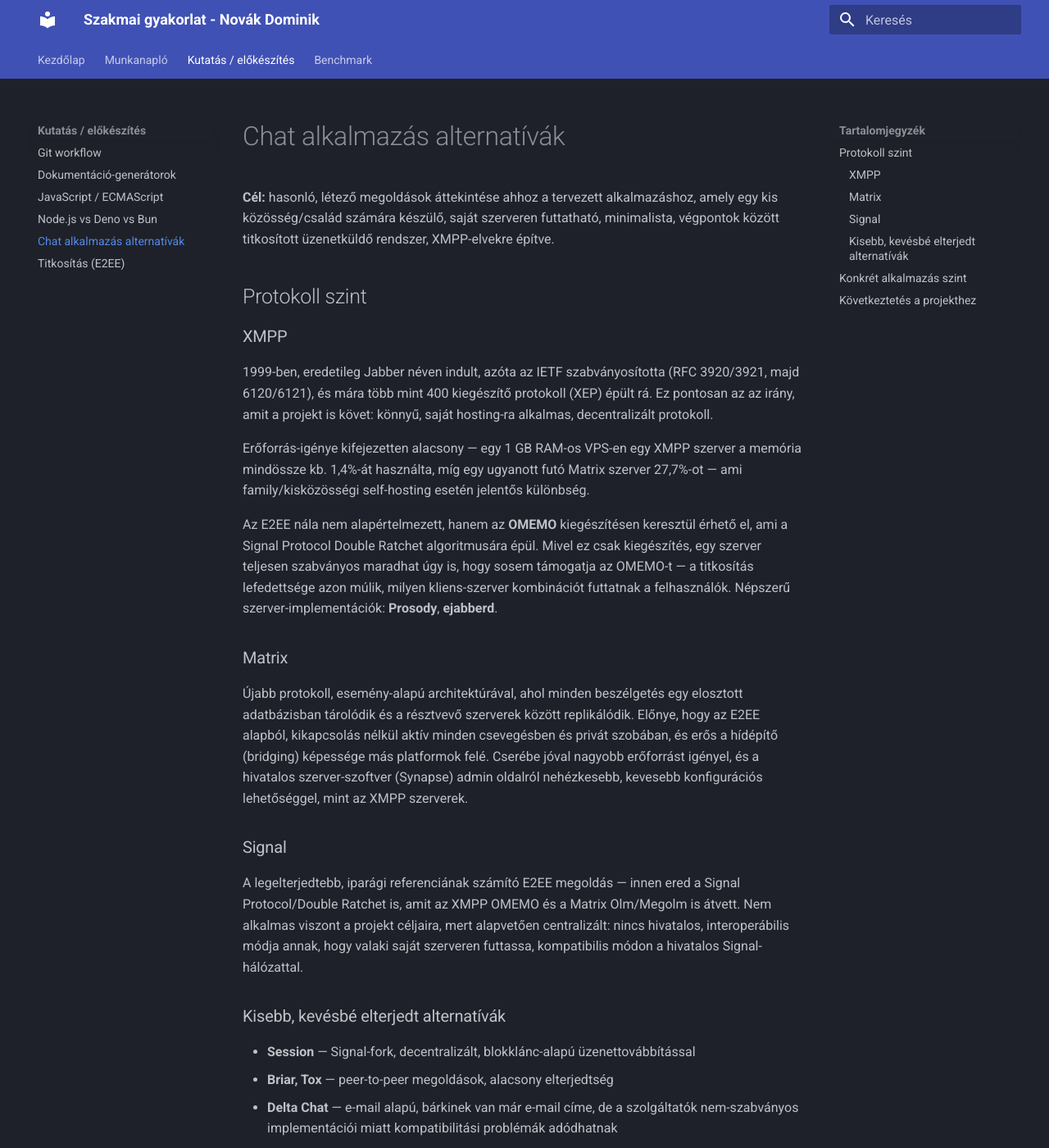
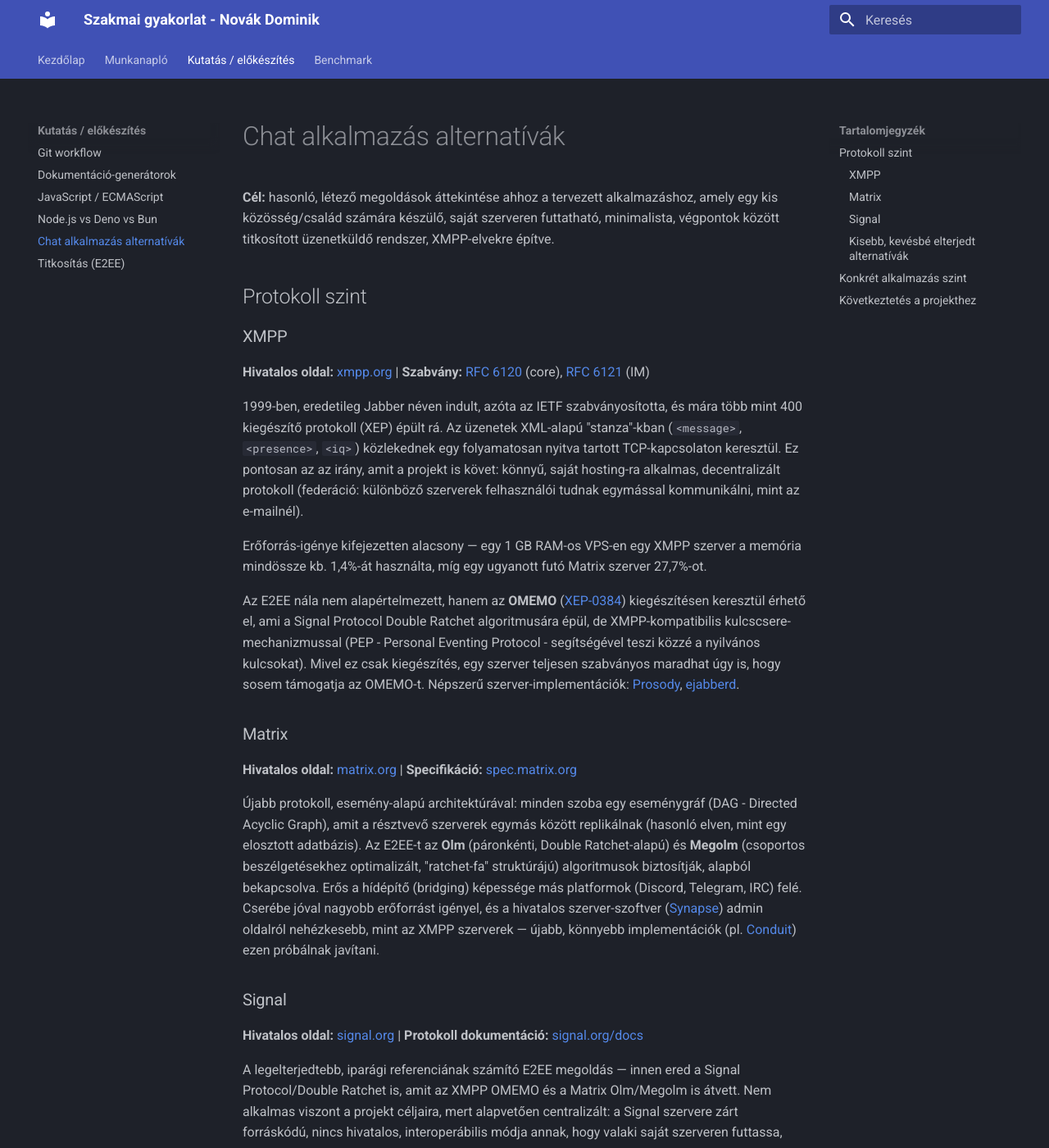
Before and after one commit to NDominikViktor/szak_gyak, an MkDocs documentation site: the page built from docs/research/chat-alternatives.md, in a window 1280 px wide and 1400 px high. Shown: the whole window at 82% size. Built offline with MkDocs 1.6.1 and Material for MkDocs 9.7.7, drawn with Linux system fonts in a browser that asks for light colours; some of the changed text lies outside the part shown.

Commit message:
docs: add links and protocol/encryption details to chat alternatives comparison

```diff
--- a/docs/research/chat-alternatives.md
+++ b/docs/research/chat-alternatives.md
@@ -9,61 +9,81 @@ szerveren futtatható, minimalista, végpontok között titkosított
 
 ### XMPP
 
-1999-ben, eredetileg Jabber néven indult, azóta az IETF szabványosította
-(RFC 3920/3921, majd 6120/6121), és mára több mint 400 kiegészítő
-protokoll (XEP) épült rá. Ez pontosan az az irány, amit a projekt is
-követ: könnyű, saját hosting-ra alkalmas, decentralizált protokoll.
+**Hivatalos oldal:** [xmpp.org](https://xmpp.org/) | **Szabvány:**
+[RFC 6120](https://datatracker.ietf.org/doc/html/rfc6120) (core),
+[RFC 6121](https://datatracker.ietf.org/doc/html/rfc6121) (IM)
+
+1999-ben, eredetileg Jabber néven indult, azóta az IETF szabványosította,
+és mára több mint 400 kiegészítő protokoll (XEP) épült rá. Az üzenetek
+XML-alapú "stanza"-kban (`<message>`, `<presence>`, `<iq>`) közlekednek
+egy folyamatosan nyitva tartott TCP-kapcsolaton keresztül. Ez pontosan az
+az irány, amit a projekt is követ: könnyű, saját hosting-ra alkalmas,
+decentralizált protokoll (federáció: különböző szerverek felhasználói
+tudnak egymással kommunikálni, mint az e-mailnél).
 
 Erőforrás-igénye kifejezetten alacsony — egy 1 GB RAM-os VPS-en egy XMPP
 szerver a memória mindössze kb. 1,4%-át használta, míg egy ugyanott futó
-Matrix szerver 27,7%-ot — ami family/kisközösségi self-hosting esetén
-jelentős különbség.
+Matrix szerver 27,7%-ot.
 
-Az E2EE nála nem alapértelmezett, hanem az **OMEMO** kiegészítésen
+Az E2EE nála nem alapértelmezett, hanem az **OMEMO**
+([XEP-0384](https://xmpp.org/extensions/xep-0384.html)) kiegészítésen
 keresztül érhető el, ami a Signal Protocol Double Ratchet algoritmusára
-épül. Mivel ez csak kiegészítés, egy szerver teljesen szabványos maradhat
-úgy is, hogy sosem támogatja az OMEMO-t — a titkosítás lefedettsége azon
-múlik, milyen kliens-szerver kombinációt futtatnak a felhasználók.
-Népszerű szerver-implementációk: **Prosody**, **ejabberd**.
+épül, de XMPP-kompatibilis kulcscsere-mechanizmussal (PEP - Personal
+Eventing Protocol - segítségével teszi közzé a nyilvános kulcsokat).
+Mivel ez csak kiegészítés, egy szerver teljesen szabványos maradhat úgy
+is, hogy sosem támogatja az OMEMO-t. Népszerű szerver-implementációk:
+[Prosody](https://prosody.im/), [ejabberd](https://www.ejabberd.im/).
 
 ### Matrix
 
-Újabb protokoll, esemény-alapú architektúrával, ahol minden beszélgetés
-egy elosztott adatbázisban tárolódik és a résztvevő szerverek között
-replikálódik. Előnye, hogy az E2EE alapból, kikapcsolás nélkül aktív
-minden csevegésben és privát szobában, és erős a hídépítő (bridging)
-képessége más platformok felé. Cserébe jóval nagyobb erőforrást igényel,
-és a hivatalos szerver-szoftver (Synapse) admin oldalról nehézkesebb,
-kevesebb konfigurációs lehetőséggel, mint az XMPP szerverek.
+**Hivatalos oldal:** [matrix.org](https://matrix.org/) | **Specifikáció:**
+[spec.matrix.org](https://spec.matrix.org/)
+
+Újabb protokoll, esemény-alapú architektúrával: minden szoba egy
+eseménygráf (DAG - Directed Acyclic Graph), amit a résztvevő szerverek
+egymás között replikálnak (hasonló elven, mint egy elosztott adatbázis).
+Az E2EE-t az **Olm** (páronkénti, Double Ratchet-alapú) és **Megolm**
+(csoportos beszélgetésekhez optimalizált, "ratchet-fa" struktúrájú)
+algoritmusok biztosítják, alapból bekapcsolva. Erős a hídépítő
+(bridging) képessége más platformok (Discord, Telegram, IRC) felé.
+Cserébe jóval nagyobb erőforrást igényel, és a hivatalos szerver-szoftver
+([Synapse](https://github.com/element-hq/synapse)) admin oldalról
+nehézkesebb, mint az XMPP szerverek — újabb, könnyebb implementációk
+(pl. [Conduit](https://conduit.rs/)) ezen próbálnak javítani.
 
 ### Signal
+
+**Hivatalos oldal:** [signal.org](https://signal.org/) | **Protokoll
+dokumentáció:**
+[signal.org/docs](https://signal.org/docs/)
 
 A legelterjedtebb, iparági referenciának számító E2EE megoldás — innen
 ered a Signal Protocol/Double Ratchet is, amit az XMPP OMEMO és a Matrix
 Olm/Megolm is átvett. Nem alkalmas viszont a projekt céljaira, mert
-alapvetően centralizált: nincs hivatalos, interoperábilis módja annak,
-hogy valaki saját szerveren futtassa, kompatibilis módon a hivatalos
-Signal-hálózattal.
+alapvetően centralizált: a Signal szervere zárt forráskódú, nincs
+hivatalos, interoperábilis módja annak, hogy valaki saját szerveren
+futtassa, kompatibilis módon a hivatalos Signal-hálózattal.
 
 ### Kisebb, kevésbé elterjedt alternatívák
 
-- **Session** — Signal-fork, decentralizált, blokklánc-alapú
-  üzenettovábbítással
-- **Briar, Tox** — peer-to-peer megoldások, alacsony elterjedtség
-- **Delta Chat** — e-mail alapú, bárkinek van már e-mail címe, de a
-  szolgáltatók nem-szabványos implementációi miatt kompatibilitási
-  problémák adódhatnak
+- **[Session](https://getsession.org/)** — Signal-fork, decentralizált,
+  Oxen blokklánc-alapú üzenettovábbítással (nincs központi szerver)
+- **[Briar](https://briarproject.org/)**, **[Tox](https://tox.chat/)** —
+  peer-to-peer megoldások, alacsony elterjedtség
+- **[Delta Chat](https://delta.chat/)** — e-mail alapú (SMTP/IMAP fölé
+  épített E2EE réteg, Autocrypt szabvánnyal), bárkinek van már e-mail
+  címe, de a szolgáltatók nem-szabványos implementációi miatt
+  kompatibilitási problémák adódhatnak
 
 ## Konkrét alkalmazás szint
 
-| Alkalmazás/szoftver | Típus | Miben hasonlít a projekthez | Miben más |
-|---|---|---|---|
-| **Snikket** | Előre konfigurált, Docker-alapú XMPP szerver | Pontosan erre a célra készült: család/baráti kör könnyen üzemeltetheti saját szerveren, minimális beállítással — ez a "referencia-termék" | Kész, letölthető termék, nem saját fejlesztésű kódbázis |
-| **Conversations (Android) / Dino (desktop)** | XMPP kliens-alkalmazások | Snikket vagy saját Prosody/ejabberd szerverrel párosítva funkcionálisan nagyon közel áll a tervezett rendszerhez, OMEMO titkosítással | Kész kliensek, itt saját fejlesztés készül HTML/JS-ben |
-| **Element** | Matrix kliens | Letisztult, több platformos, self-hosted szerverrel (Synapse/Conduit/Dendrite) családi körben is használt | A Matrix-háttér jóval nehezebb, erőforrás-igényesebb, mint az XMPP |
-| **SimpleX Chat** | Fiók/telefonszám nélküli üzenetküldő | Minimalista, identitás nélküli filozófia — inspiráció a letisztult felhasználói élményhez | Nem klasszikus self-hosted családi chat, más architektúra (privát meghívó-linkek) |
-| **Signal** | Központosított E2EE üzenetküldő | UX-referencia: letisztult, kizárólag üzenetküldésre fókuszáló felület | Nem self-hostolható |
-| **Rocket.Chat / Zulip / Mattermost** | Csapat-kommunikációs platformok | Szintén self-hosted, nyílt forráskódú | Sokkal nagyobb léptékű, funkciógazdagabb (csatornák, integrációk) — jó ellenpélda arra, miben szeretnénk egyszerűbbek maradni |
+| Alkalmazás/szoftver | Link | Típus | Titkosítás | Miben hasonlít a projekthez |
+|---|---|---|---|---|
+| **Snikket** | [snikket.org](https://snikket.org/) | Előre konfigurált, Docker-alapú XMPP szerver | OMEMO (alapból bekapcsolva) | Pontosan erre a célra készült: család/baráti kör könnyen üzemeltetheti saját szerveren, minimális beállítással |
+| **Conversations / Dino** | [conversations.im](https://conversations.im/) / [dino.im](https://dino.im/) | XMPP kliens (Android / desktop) | OMEMO | Snikket vagy saját Prosody/ejabberd szerverrel párosítva funkcionálisan nagyon közel áll a tervezett rendszerhez |
+| **Element** | [element.io](https://element.io/) | Matrix kliens | Olm/Megolm | Letisztult, több platformos, self-hosted szerverrel (Synapse/Conduit) családi körben is használt |
+| **SimpleX Chat** | [simplex.chat](https://simplex.chat/) | Fiók/telefonszám nélküli üzenetküldő | Double Ratchet | Minimalista, identitás nélküli filozófia — inspiráció a letisztult felhasználói élményhez |
+| **Rocket.Chat / Zulip / Mattermost** | [rocket.chat](https://rocket.chat/) / [zulip.com](https://zulip.com/) / [mattermost.com](https://mattermost.com/) | Csapat-kommunikációs platformok | opcionális/plugin-függő | Szintén self-hosted, nyílt forráskódú, de jóval nagyobb léptékű — jó ellenpélda arra, miben szeretnénk egyszerűbbek maradni |
 
 ## Következtetés a projekthez
 
```
